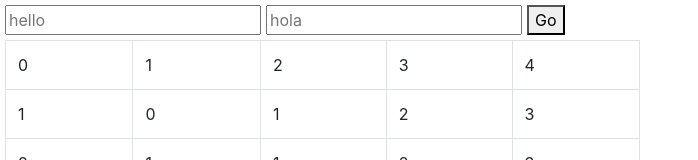
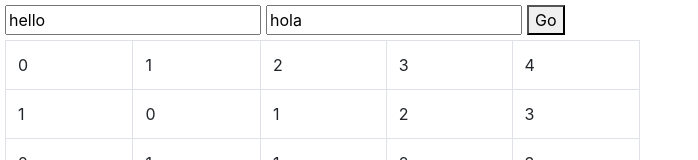
Before and after one commit to hecris/levenshtein, a React (Create React App) app: page / in a window 1280 px wide. Shown: the top 160 px of the page, without its empty margins (0-698 px from the left). Built offline with nearby package versions, Linux system fonts and the light colour scheme.

Commit message:
change value to defaultvalue

```diff
--- a/src/App.js
+++ b/src/App.js
@@ -28,9 +28,9 @@ class Home extends React.Component {
         return (
                 <div style={{'padding': '5px'}}>
                     <div style={{'margin-bottom': '5px'}}>
-                        <input ref={this.input1} type='text' placeholder='hello'
+                        <input ref={this.input1} type='text' defaultValue='hello'
                         style={{'margin-right': '5px'}}></input>
-                        <input ref={this.input2} type='text' placeholder='hola'
+                        <input ref={this.input2} type='text' defaultValue='hola'
                         style={{'margin-right': '5px'}}></input>
                         <button onClick={this.handleClick}>Go</button>
                     </div>
```
